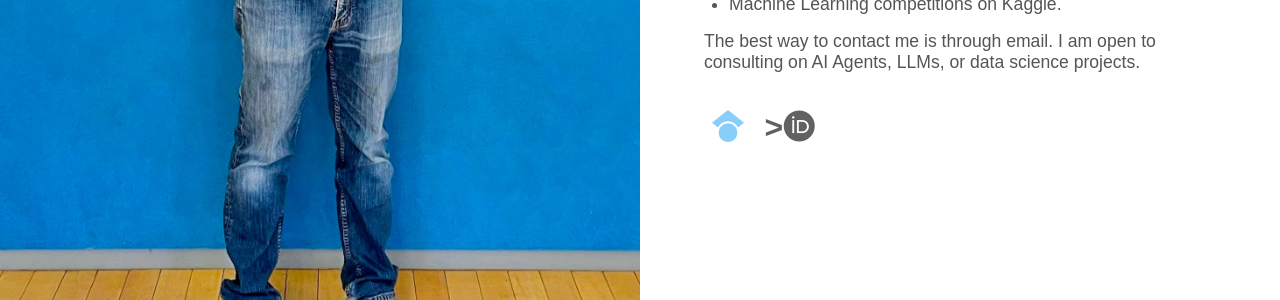
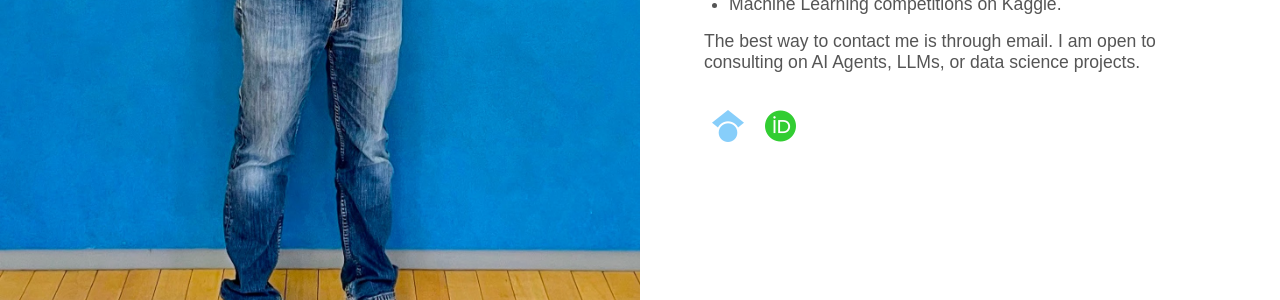
Before and after one commit to paulperry/paulperry.github.io, a Jekyll site: the page index.html, which Jekyll copies as it is, in a window 1280 px wide. Shown: the part 584-884 px from the top of the page. Built offline with Jekyll 4.4.1, drawn with Linux system fonts in a browser that asks for light colours; nearby versions of some CDN libraries; some web fonts are replaced.

Commit message:
fix added icons at the bottom of page

```diff
--- a/index.html
+++ b/index.html
@@ -46,7 +46,7 @@
           <p>The best way to contact me is through email. I am open to consulting on AI Agents, LLMs, or data science projects.</p>
 	  <div class="info-links">
 	    <a class="icon" title="Google Scholar" href="https://scholar.google.com/citations?hl=en&user=hEW2X1MAAAAJ"><span style="color:LightSkyBlue"><i class="fa-brands fa-google-scholar"></i></span></a>
-	    <a class="icon" title="ORCID" href="https://orcid.org/my-orcid?orcid=0000-0002-6682-9650">><span style="limegreen"><i class="fa-brands fa-orcid"></i></span></a>
+	    <a class="icon" title="ORCID" href="https://orcid.org/my-orcid?orcid=0000-0002-6682-9650"><span style="color:limegreen"><i class="fa-brands fa-orcid"></i></span></a>
 	    <div class="info-links">
 
 	</div>
```
